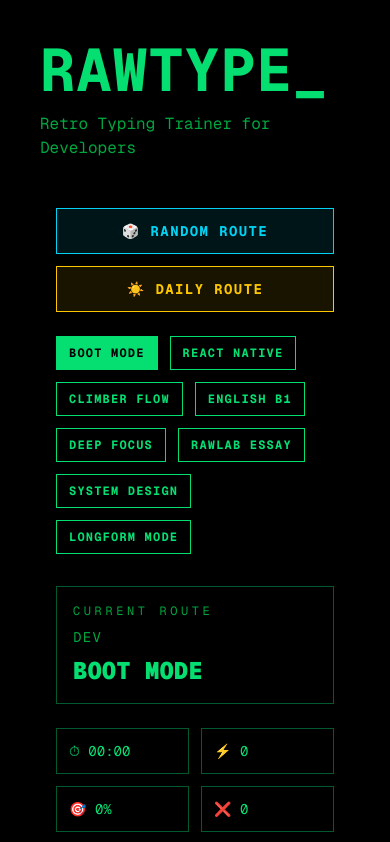
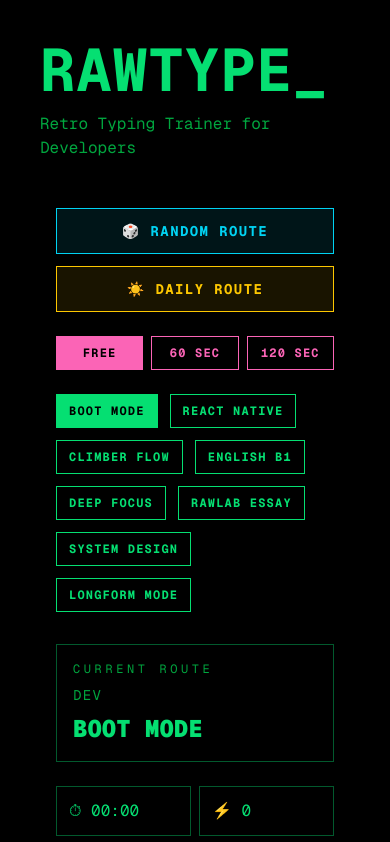
Before and after one commit to RAWLABdev/rawtype, a Next.js app: page / in a window 390 px wide. Shown: the top 842 px of the page. Built offline with nearby package versions, Linux system fonts and the light colour scheme.

Commit message:
feat: complete responsive, auto scroll and modal system

```diff
--- a/src/components/TypingTrainer.tsx
+++ b/src/components/TypingTrainer.tsx
@@ -1,6 +1,6 @@
 "use client";
 
-import { useEffect, useMemo, useState } from "react";
+import { useCallback, useEffect, useMemo, useRef, useState } from "react";
 import { levels } from "@/src/data/levels";
 import { passages } from "@/src/data/passages";
 import { getBestScore, saveBestScore } from "@/src/lib/storage";
@@ -14,6 +14,10 @@ import { ProgressBar } from "@/src/components/typing/ProgressBar";
 import { WordsPanel } from "@/src/components/typing/WordsPanel";
 import { TypingInput } from "@/src/components/typing/TypingInput";
 import { CompleteModal } from "@/src/components/typing/CompleteModal";
+import {
+  GameModeSelector,
+  type GameMode,
+} from "@/src/components/typing/GameModeSelector";
 
 type RouteType = "level" | "random" | "daily";
 
@@ -35,6 +39,10 @@ export default function TypingTrainer() {
   const [customTitle, setCustomTitle] = useState<string | null>(null);
   const [customCategory, setCustomCategory] = useState<string | null>(null);
   const [routeType, setRouteType] = useState<RouteType>("level");
+  const [gameMode, setGameMode] = useState<GameMode>("free");
+
+  const currentWordRef = useRef(0);
+  const finishedRef = useRef(false);
 
   const level = levels[levelIndex];
 
@@ -55,15 +63,11 @@ export default function TypingTrainer() {
 
   const progressPercent = Math.round((currentWord / words.length) * 100);
 
-  useEffect(() => {
-    if (!started || completed) return;
+  const timeLimit = gameMode === "60s" ? 60 : gameMode === "120s" ? 120 : null;
 
-    const interval = setInterval(() => {
-      setSeconds((prev) => prev + 1);
-    }, 1000);
+  const timeLeft = timeLimit ? Math.max(timeLimit - seconds, 0) : null;
 
-    return () => clearInterval(interval);
-  }, [started, completed]);
+  const isTimeAttack = Boolean(timeLimit);
 
   const syncLocalProgress = (routeName: string) => {
     const progress = getProgress();
@@ -74,16 +78,23 @@ export default function TypingTrainer() {
     setStreak(progress.streak);
   };
 
-  const reset = () => {
+  const reset = useCallback(() => {
     setInput("");
     setCurrentWord(0);
+    currentWordRef.current = 0;
     setErrors(0);
     setSeconds(0);
     setStarted(false);
     setShowCompleteModal(false);
-  };
+    finishedRef.current = false;
+  }, []);
 
-  const finishLevel = (nextCorrectWords: number) => {
+  const finishSession = useCallback(
+    (nextCorrectWords = currentWordRef.current) => {
+      if (finishedRef.current) return;
+
+      finishedRef.current = true;
+
       const finalWpm =
         seconds > 0 ? Math.round((nextCorrectWords / seconds) * 60) : 0;
 
@@ -95,13 +106,36 @@ export default function TypingTrainer() {
         setBestScore(finalWpm);
       }
 
-    const progress = addRouteXP(50);
+      const progress = addRouteXP(isTimeAttack ? 75 : 50);
 
       setXp(progress.xp);
       setCompletedRoutes(progress.completedRoutes);
       setStreak(progress.streak);
+      setStarted(false);
       setShowCompleteModal(true);
-  };
+    },
+    [seconds, customTitle, level.name, isTimeAttack],
+  );
+
+  useEffect(() => {
+    if (!started || showCompleteModal) return;
+
+    const interval = setInterval(() => {
+      setSeconds((prev) => {
+        const next = prev + 1;
+
+        if (timeLimit && next >= timeLimit && !finishedRef.current) {
+          window.setTimeout(() => {
+            finishSession(currentWordRef.current);
+          }, 0);
+        }
+
+        return next;
+      });
+    }, 1000);
+
+    return () => clearInterval(interval);
+  }, [started, showCompleteModal, timeLimit, finishSession]);
 
   const handleLevelChange = (index: number) => {
     const nextLevel = levels[index];
@@ -115,8 +149,14 @@ export default function TypingTrainer() {
     reset();
   };
 
+  const handleGameModeChange = (mode: GameMode) => {
+    setGameMode(mode);
+    reset();
+  };
+
   const handleChange = (value: string) => {
-    if (completed) return;
+    if (showCompleteModal) return;
+    if (completed && !isTimeAttack) return;
 
     if (!started) {
       setStarted(true);
@@ -133,10 +173,18 @@ export default function TypingTrainer() {
     if (typedWord === expectedWord) {
       const nextWordIndex = currentWord + 1;
 
+      if (nextWordIndex >= words.length) {
+        if (isTimeAttack) {
+          setCurrentWord(0);
+          currentWordRef.current = 0;
+        } else {
           setCurrentWord(nextWordIndex);
-
-      if (nextWordIndex >= words.length) {
-        finishLevel(nextWordIndex);
+          currentWordRef.current = nextWordIndex;
+          finishSession(nextWordIndex);
+        }
+      } else {
+        setCurrentWord(nextWordIndex);
+        currentWordRef.current = nextWordIndex;
       }
     } else {
       setErrors((prev) => prev + 1);
@@ -174,6 +222,8 @@ export default function TypingTrainer() {
         onDailyRoute={generateDailyRoute}
       />
 
+      <GameModeSelector gameMode={gameMode} onChange={handleGameModeChange} />
+
       <LevelSelector
         levels={levels}
         activeLevelIndex={levelIndex}
@@ -181,7 +231,16 @@ export default function TypingTrainer() {
         onLevelChange={handleLevelChange}
       />
 
-      <RouteHeader title={activeTitle} category={activeCategory} />
+      <RouteHeader
+        title={
+          isTimeAttack && timeLeft !== null
+            ? `${activeTitle} / ${timeLeft}s left`
+            : activeTitle
+        }
+        category={
+          isTimeAttack ? `${activeCategory} / TIME ATTACK` : activeCategory
+        }
+      />
 
       <StatsBar
         seconds={seconds}
@@ -201,7 +260,7 @@ export default function TypingTrainer() {
         onChange={handleChange}
       />
 
-      {showCompleteModal && (
+      {showCompleteModal ? (
         <CompleteModal
           routeType={routeType}
           accuracy={accuracy}
@@ -213,7 +272,7 @@ export default function TypingTrainer() {
           progressPercent={progressPercent}
           onReset={reset}
         />
-      )}
+      ) : null}
     </section>
   );
 }
--- a/src/components/typing/CompleteModal.tsx
+++ b/src/components/typing/CompleteModal.tsx
@@ -26,14 +26,16 @@ export function CompleteModal({
   onReset,
 }: CompleteModalProps) {
   return (
-    <div className="fixed inset-0 z-50 flex items-center justify-center bg-black/80 px-4 backdrop-blur-sm">
-      <div className="w-full max-w-lg border border-green-400 bg-black p-6 shadow-[0_0_40px_rgba(74,222,128,0.35)]">
+    <div className="fixed inset-0 z-[9999] flex items-center justify-center bg-black/80 px-4 backdrop-blur-sm">
+      <div className="max-h-[90vh] w-full max-w-lg overflow-y-auto border border-green-400 bg-black p-5 shadow-[0_0_40px_rgba(74,222,128,0.35)] sm:p-6">
         <p className="mb-2 text-xs uppercase tracking-[0.4em] text-green-600">
           RAWTYPE_
         </p>
 
         <h2 className="mb-6 text-3xl font-black text-green-400 sm:text-5xl">
-          {routeType === "daily" ? "DAILY ROUTE COMPLETE" : "LEVEL COMPLETE"}
+          {routeType === "daily"
+            ? "DAILY ROUTE COMPLETE"
+            : "LEVEL COMPLETE"}
         </h2>
 
         <div className="mb-6 grid grid-cols-2 gap-3 text-sm sm:text-base">
@@ -41,11 +43,17 @@ export function CompleteModal({
             Accuracy {accuracy}%
           </div>
 
-          <div className="border border-green-400/40 p-3">WPM {wpm}</div>
+          <div className="border border-green-400/40 p-3">
+            WPM {wpm}
+          </div>
 
-          <div className="border border-green-400/40 p-3">Best {bestScore}</div>
+          <div className="border border-green-400/40 p-3">
+            Best {bestScore}
+          </div>
 
-          <div className="border border-green-400/40 p-3">XP {xp}</div>
+          <div className="border border-green-400/40 p-3">
+            XP {xp}
+          </div>
 
           <div className="border border-green-400/40 p-3">
             Streak {streak}
@@ -66,7 +74,7 @@ export function CompleteModal({
 
         <button
           onClick={onReset}
-          className="w-full border border-green-400 bg-green-400 px-6 py-3 font-bold text-black hover:bg-black hover:text-green-400"
+          className="w-full border border-green-400 bg-green-400 px-6 py-3 font-bold text-black transition hover:bg-black hover:text-green-400"
         >
           TRY AGAIN
         </button>
--- /dev/null
+++ b/src/components/typing/GameModeSelector.tsx
@@ -0,0 +1,44 @@
+export type GameMode = "free" | "60s" | "120s";
+
+type GameModeSelectorProps = {
+  gameMode: GameMode;
+  onChange: (mode: GameMode) => void;
+};
+
+const modes: { label: string; value: GameMode }[] = [
+  {
+    label: "Free",
+    value: "free",
+  },
+  {
+    label: "60 sec",
+    value: "60s",
+  },
+  {
+    label: "120 sec",
+    value: "120s",
+  },
+];
+
+export function GameModeSelector({
+  gameMode,
+  onChange,
+}: GameModeSelectorProps) {
+  return (
+    <div className="mb-6 grid grid-cols-3 gap-2">
+      {modes.map((mode) => (
+        <button
+          key={mode.value}
+          onClick={() => onChange(mode.value)}
+          className={`border px-3 py-2 text-xs font-bold uppercase tracking-widest transition sm:text-sm ${
+            gameMode === mode.value
+              ? "border-pink-400 bg-pink-400 text-black"
+              : "border-pink-400 text-pink-400 hover:bg-pink-400 hover:text-black"
+          }`}
+        >
+          {mode.label}
+        </button>
+      ))}
+    </div>
+  );
+}
--- a/src/components/typing/StatsBar.tsx
+++ b/src/components/typing/StatsBar.tsx
@@ -16,7 +16,7 @@ export function StatsBar({
   bestScore,
 }: StatsBarProps) {
   return (
-    <div className="mb-8 grid grid-cols-2 gap-3 text-sm sm:grid-cols-5 sm:text-base">
+    <div className="mb-6 grid grid-cols-2 gap-2 sm:grid-cols-3 lg:grid-cols-5">
       <div className="border border-green-400/40 p-3">
         ⏱ {formatTime(seconds)}
       </div>
--- a/src/components/typing/WordsPanel.tsx
+++ b/src/components/typing/WordsPanel.tsx
@@ -1,15 +1,28 @@
+import { useEffect, useRef } from "react";
+
 type WordsPanelProps = {
   words: string[];
   currentWord: number;
 };
 
 export function WordsPanel({ words, currentWord }: WordsPanelProps) {
+  const activeWordRef = useRef<HTMLSpanElement | null>(null);
+
+  useEffect(() => {
+    activeWordRef.current?.scrollIntoView({
+      behavior: "smooth",
+      block: "center",
+      inline: "nearest",
+    });
+  }, [currentWord]);
+
   return (
-    <div className="mb-8 h-[340px] overflow-y-auto border border-green-400/40 bg-black/60 p-4 sm:p-6">
+    <div className="mb-8 h-[220px] overflow-y-auto border border-green-400/40 bg-black/60 p-4 sm:h-[280px] sm:p-6 lg:h-[340px]">
       <div className="flex flex-wrap gap-x-3 gap-y-4 text-xl leading-relaxed sm:text-2xl md:text-3xl">
         {words.map((word, index) => (
           <span
             key={`${word}-${index}`}
+            ref={index === currentWord ? activeWordRef : null}
             className={`max-w-full break-words rounded px-1 ${
               index < currentWord
                 ? "bg-green-400 text-black"
```
Lines whose indentation alone changed are shown as unchanged.
